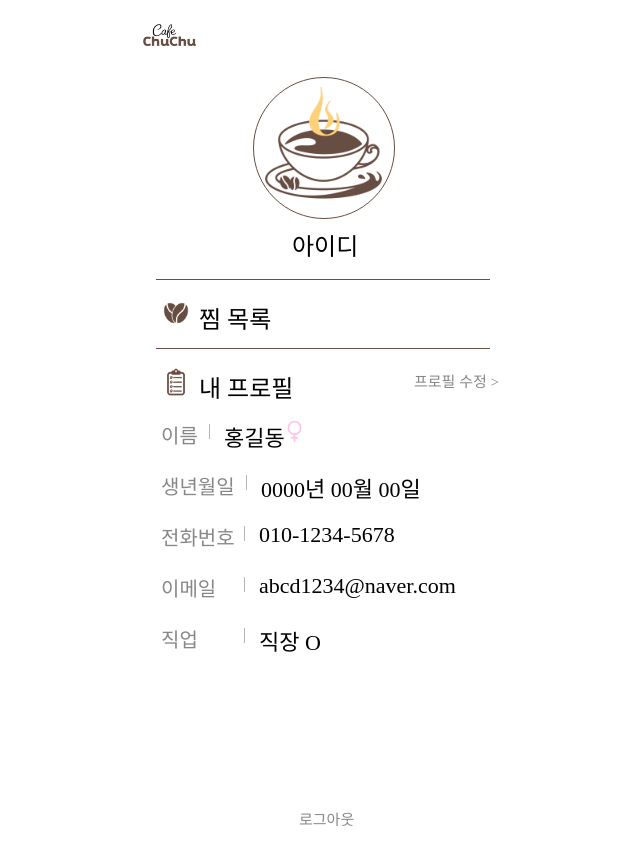
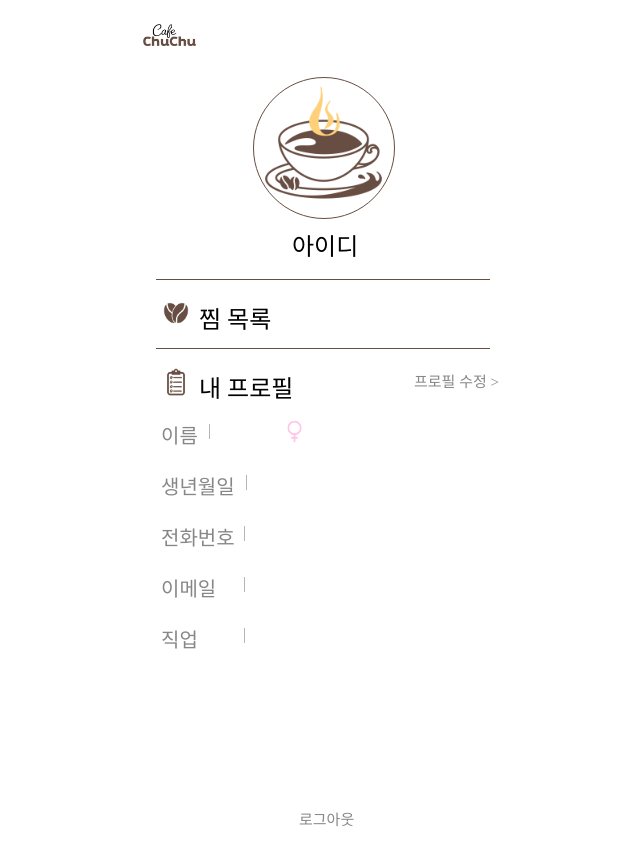
Before and after one commit to champ747/AI_WEB, a React (Create React App) app in the folder front/: page /mypage in a window 1280 px wide. Shown: the whole page, without its empty margins (317-957 px from the left). Built offline with nearby package versions, Linux system fonts and the light colour scheme; no server answers; sample sign-in values are in the browser's storage.

Commit message:
Update MyPage.js

```diff
--- a/front/src/MyPageComponents/MyPage.js
+++ b/front/src/MyPageComponents/MyPage.js
@@ -13,24 +13,43 @@ const MyPage = () => {
   const [isModalOpen, setModalOpen] = useState(false);
   const [profile, setProfile] = useState(null);
 
+  // 프로필 정보 가져오기
   useEffect(() => {
     const fetchProfile = async () => {
+      const token = localStorage.getItem('token');
+      if (token) {
         try {
-        const response = await fetch('http://localhost:5002/profile', {
+          const response = await fetch('http://localhost:5002/users/auth', {
             headers: {
-            Authorization: `Bearer <JWT token>`, // 토큰을 실제 JWT 토큰으로 교체
+              Authorization: `Bearer ${token}`,
             },
           });
+
+          if (response.ok) {
             const data = await response.json();
             setProfile(data);
+          } else {
+            console.error('프로필 정보를 가져오는 중 오류 발생');
+            handleLogout();
+          }
         } catch (error) {
-        console.error('프로필 정보를 불러오는 중 오류 발생:', error);
+          console.error('서버 오류:', error);
+        }
+      } else {
+        navigate('/login');
       }
     };
 
     fetchProfile();
-  }, []);
+  }, [navigate]);
 
+  // 로그아웃 함수
+  const handleLogout = () => {
+    localStorage.removeItem('token');
+    navigate('/login');
+  };
+
+  // 페이지 이동 함수
   const goToHome = () => {
     navigate('/home');
   };
@@ -51,16 +70,11 @@ const MyPage = () => {
     setModalOpen(false);
   };
 
-  const handleLogout = () => {
-    localStorage.removeItem('token');
-    navigate('/login');
-  };
-
   return (
     <div className="mypage-container">
       <img src={logo} alt="Cafe ChuChu" className="logo" onClick={goToHome} />
       <div className="profile-picture" onClick={openModal}></div>
-      <div className="mypage-id">{profile ? profile.username : '아이디'}</div>
+      <div className="mypage-id">{profile ? profile.userid : '아이디'}</div>
 
       <div className="line1"></div>
 
@@ -75,29 +89,31 @@ const MyPage = () => {
       <div className="myprofile">내 프로필</div>
       <div className="profilemodify-link" onClick={goToProfileModify}>프로필 수정 &gt;</div>
 
+      {/* 프로필 상세 정보 */}
       <span className="profile-title_name">이름</span>
       <div className="myprofile-line1"></div>
-      <span className="profile-details_name">{profile ? profile.name : '홍길동'}</span>
-      <img src={profile?.gender === 'male' ? maleIcon : femaleIcon} alt="gender" className="gender-icon" />
+      <span className="profile-details_name">{profile ? profile.name : ''}</span>
+      <img src={profile?.gender === 'M' ? maleIcon : femaleIcon} alt="gender" className="gender-icon" />
 
       <span className="profile-title_birth">생년월일</span>
       <div className="myprofile-line2"></div>
-      <span className="profile-details_birth">{profile ? profile.birthDate : '0000년 00월 00일'}</span>
+      <span className="profile-details_birth">{profile ? profile.birthDate : ''}</span>
 
       <span className="profile-title_phone">전화번호</span>
       <div className="myprofile-line3"></div>
-      <span className="profile-details_phone">{profile ? profile.phone : '010-1234-5678'}</span>
+      <span className="profile-details_phone">{profile ? profile.phone : ''}</span>
 
       <span className="profile-title_email">이메일</span>
       <div className="myprofile-line4"></div>
-      <span className="profile-details_email">{profile ? profile.email : 'abcd1234@naver.com'}</span>
+      <span className="profile-details_email">{profile ? profile.email : ''}</span>
 
       <span className="profile-title_job">직업</span>
       <div className="myprofile-line5"></div>
-      <span className="profile-details_job">{profile ? profile.job : '직장 O'}</span>
+      <span className="profile-details_job">{profile ? profile.job : ''}</span>
 
       <div className="logout" onClick={handleLogout}>로그아웃</div>
 
+      {/* 프로필 사진 모달 */}
       {isModalOpen && (
         <div className="modal-overlay" onClick={closeModal}>
           <div className="modal-content">
```
Lines whose indentation alone changed are shown as unchanged.
